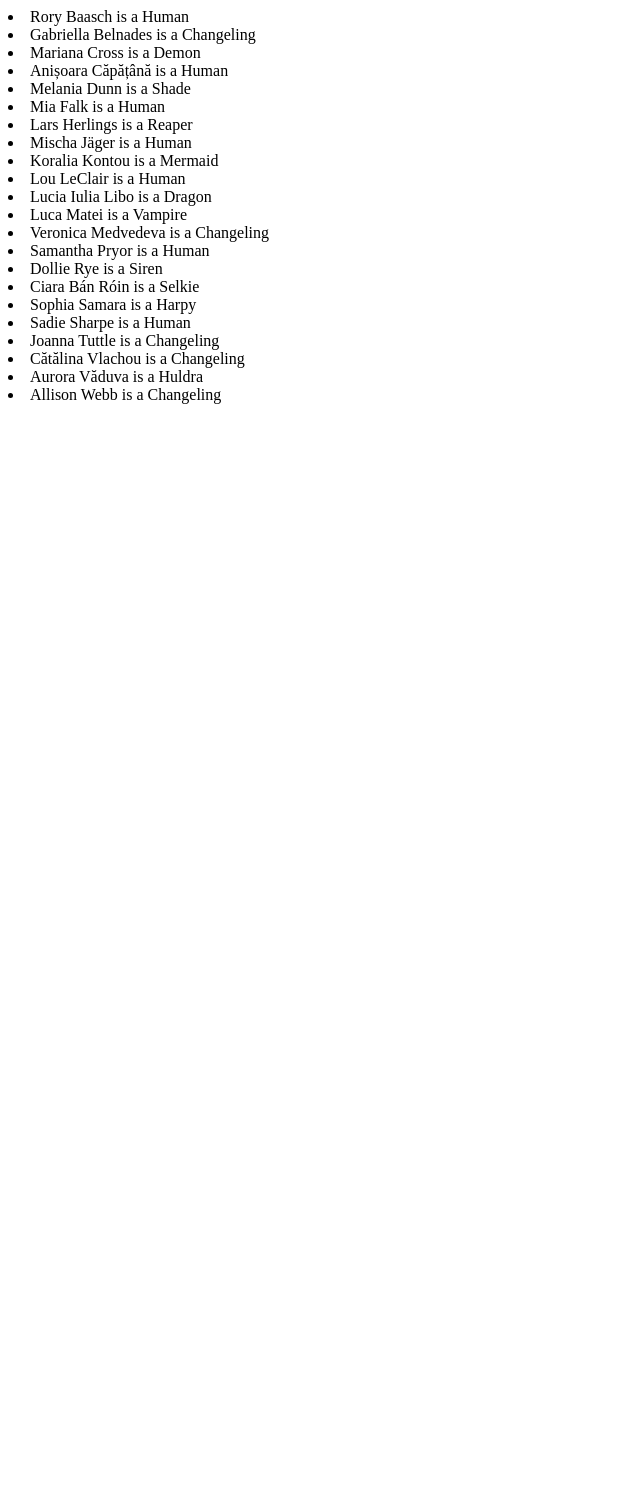
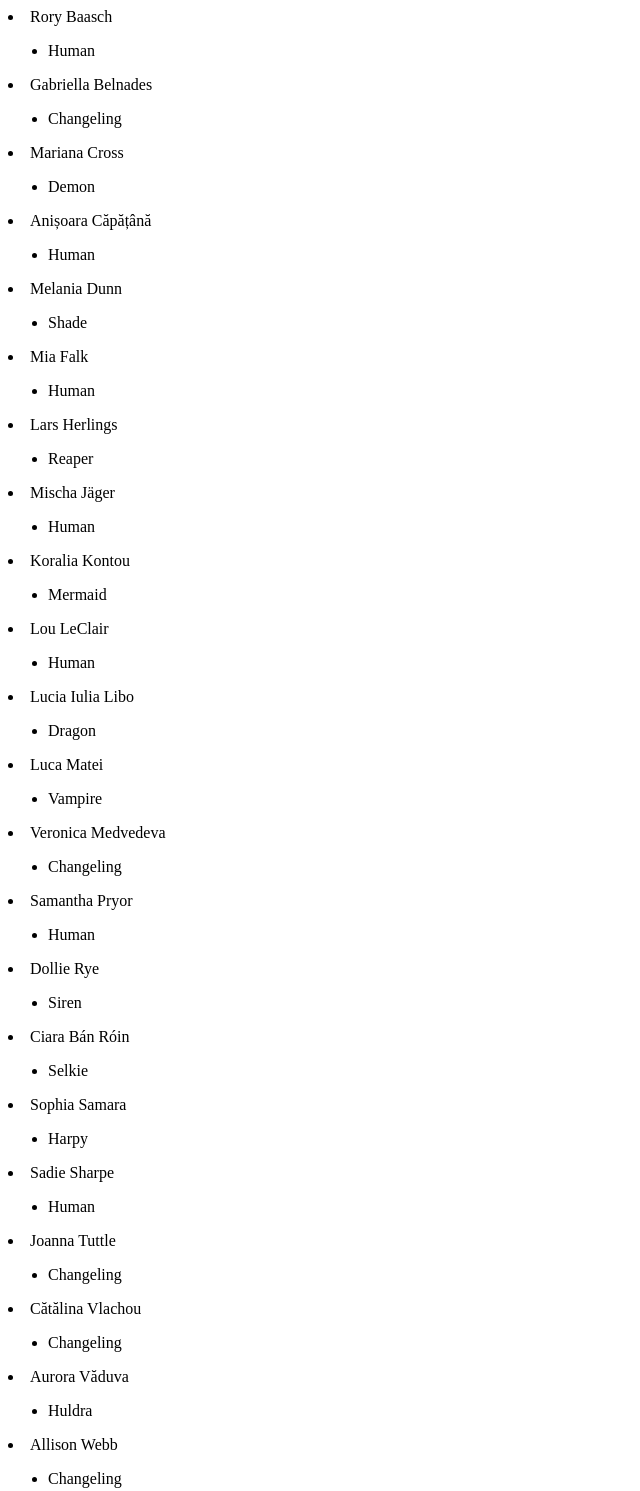
Before and after one commit to JactusTheCactus/PugScript, a website: page files/output/index.html in a window 1280 px wide. Shown: the whole page, without its empty margins (0-640 px from the left). Before the commit the page ends 800 px from the top, so only its background shows below. Drawn offline with Linux system fonts and the light colour scheme.

Commit message:
Auto-commit: update from script

```diff
--- a/files/output/index.html
+++ b/files/output/index.html
@@ -3,28 +3,94 @@
 
 <body>
 	<div>
-		<li>Rory Baasch is a Human</li>
-		<li>Gabriella Belnades is a Changeling</li>
-		<li>Mariana Cross is a Demon</li>
-		<li>Anișoara Căpățână is a Human</li>
-		<li>Melania Dunn is a Shade</li>
-		<li>Mia Falk is a Human</li>
-		<li>Lars Herlings is a Reaper</li>
-		<li>Mischa Jäger is a Human</li>
-		<li>Koralia Kontou is a Mermaid</li>
-		<li>Lou LeClair is a Human</li>
-		<li>Lucia Iulia Libo is a Dragon</li>
-		<li>Luca Matei is a Vampire</li>
-		<li>Veronica Medvedeva is a Changeling</li>
-		<li>Samantha Pryor is a Human</li>
-		<li>Dollie Rye is a Siren</li>
-		<li>Ciara Bán Róin is a Selkie</li>
-		<li>Sophia Samara is a Harpy</li>
-		<li>Sadie Sharpe is a Human</li>
-		<li>Joanna Tuttle is a Changeling</li>
-		<li>Cătălina Vlachou is a Changeling</li>
-		<li>Aurora Văduva is a Huldra</li>
-		<li>Allison Webb is a Changeling</li>
+		<li>Rory Baasch</li>
+		<ul>
+			<li>Human</li>
+		</ul>
+		<li>Gabriella Belnades</li>
+		<ul>
+			<li>Changeling</li>
+		</ul>
+		<li>Mariana Cross</li>
+		<ul>
+			<li>Demon</li>
+		</ul>
+		<li>Anișoara Căpățână</li>
+		<ul>
+			<li>Human</li>
+		</ul>
+		<li>Melania Dunn</li>
+		<ul>
+			<li>Shade</li>
+		</ul>
+		<li>Mia Falk</li>
+		<ul>
+			<li>Human</li>
+		</ul>
+		<li>Lars Herlings</li>
+		<ul>
+			<li>Reaper</li>
+		</ul>
+		<li>Mischa Jäger</li>
+		<ul>
+			<li>Human</li>
+		</ul>
+		<li>Koralia Kontou</li>
+		<ul>
+			<li>Mermaid</li>
+		</ul>
+		<li>Lou LeClair</li>
+		<ul>
+			<li>Human</li>
+		</ul>
+		<li>Lucia Iulia Libo</li>
+		<ul>
+			<li>Dragon</li>
+		</ul>
+		<li>Luca Matei</li>
+		<ul>
+			<li>Vampire</li>
+		</ul>
+		<li>Veronica Medvedeva</li>
+		<ul>
+			<li>Changeling</li>
+		</ul>
+		<li>Samantha Pryor</li>
+		<ul>
+			<li>Human</li>
+		</ul>
+		<li>Dollie Rye</li>
+		<ul>
+			<li>Siren</li>
+		</ul>
+		<li>Ciara Bán Róin</li>
+		<ul>
+			<li>Selkie</li>
+		</ul>
+		<li>Sophia Samara</li>
+		<ul>
+			<li>Harpy</li>
+		</ul>
+		<li>Sadie Sharpe</li>
+		<ul>
+			<li>Human</li>
+		</ul>
+		<li>Joanna Tuttle</li>
+		<ul>
+			<li>Changeling</li>
+		</ul>
+		<li>Cătălina Vlachou</li>
+		<ul>
+			<li>Changeling</li>
+		</ul>
+		<li>Aurora Văduva</li>
+		<ul>
+			<li>Huldra</li>
+		</ul>
+		<li>Allison Webb</li>
+		<ul>
+			<li>Changeling</li>
+		</ul>
 	</div>
 </body>
 
```
